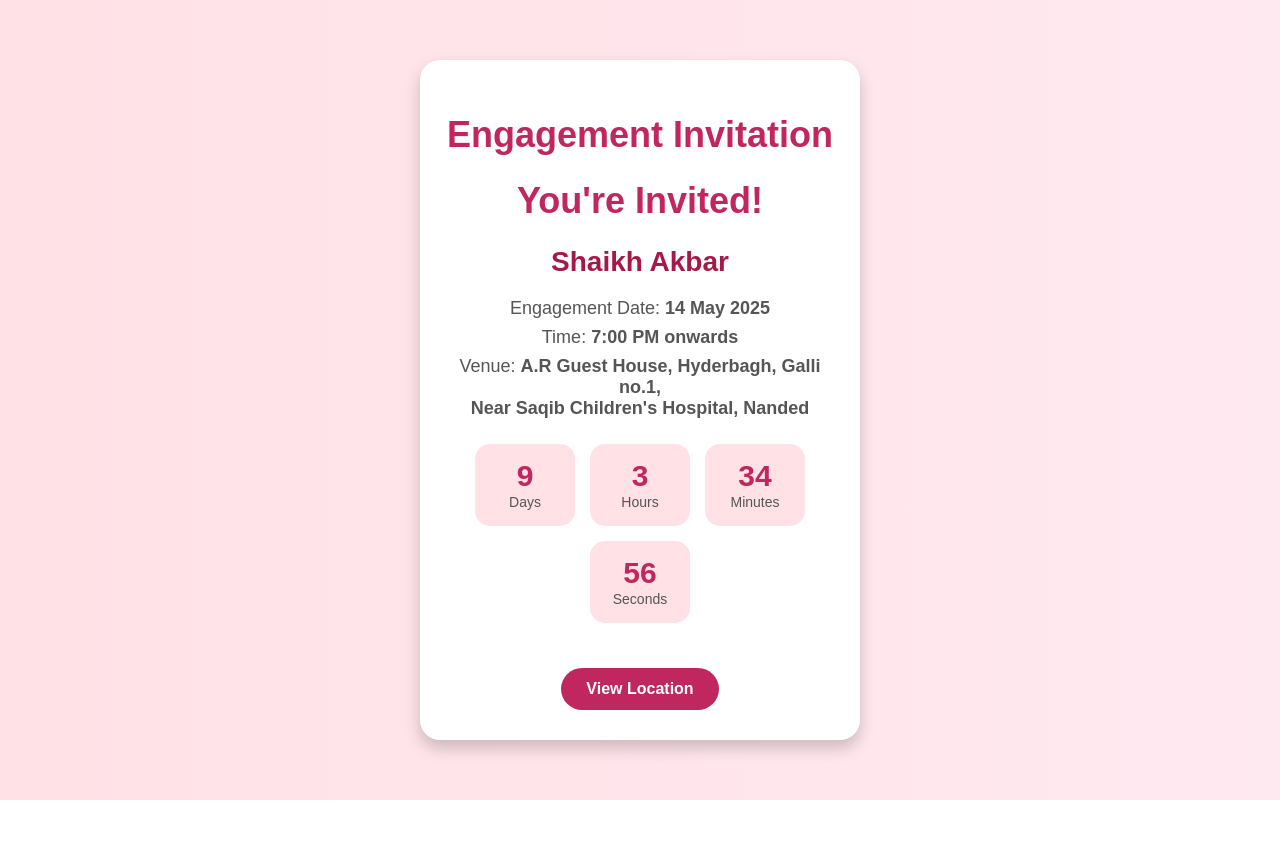
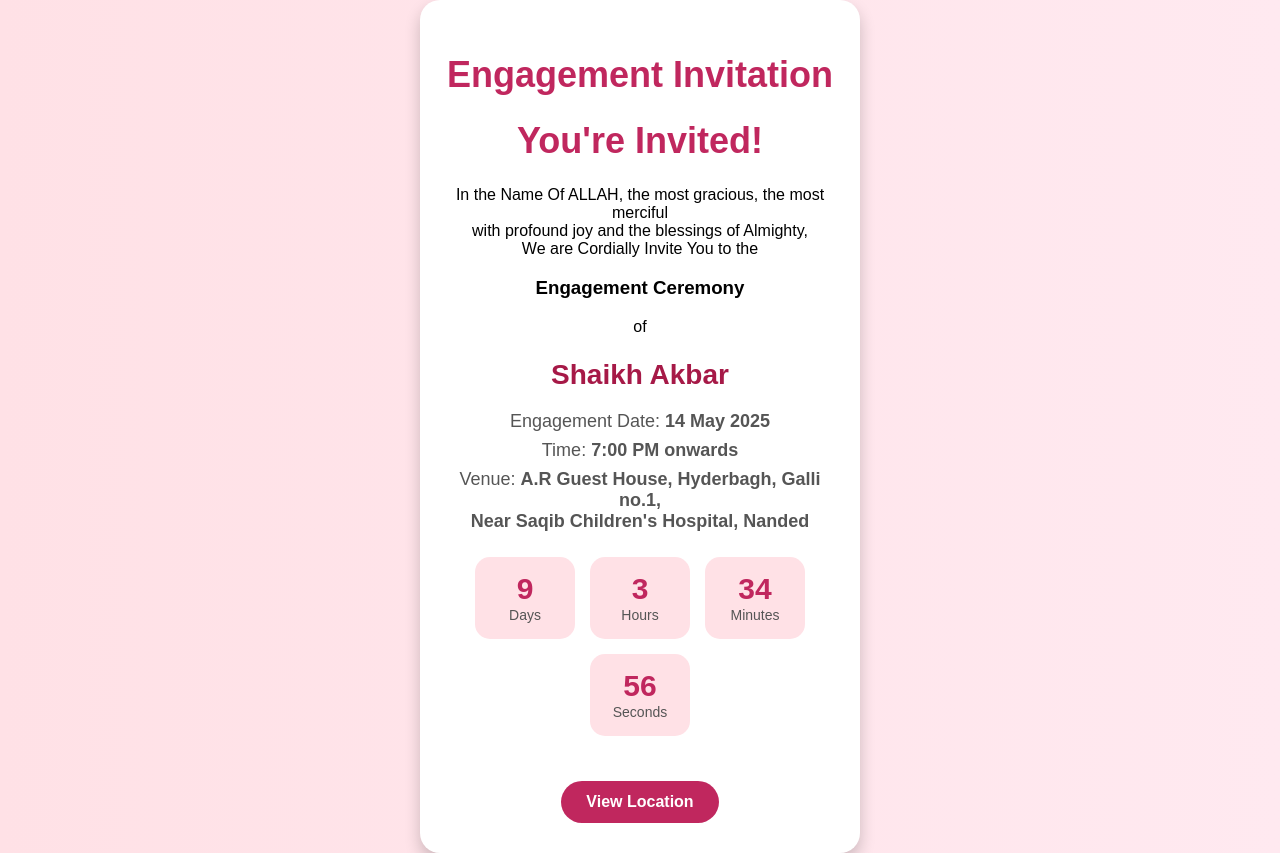
Before and after one commit to Shaikh-Akbar84/Rasam-invitation-, a plain HTML site: page index.html in a window 1280 px wide. Before the commit the page ends 800 px from the top, so only its background shows below. Drawn offline with Linux system fonts and the light colour scheme.

Commit message:
Update index.html

```diff
--- a/index.html
+++ b/index.html
@@ -16,6 +16,10 @@
 
     <h1> Engagement Invitation<h1>
         <h1>You're Invited!</h1>
+        <p>In the Name Of ALLAH, the most gracious, the most merciful <br>
+       with profound joy and the blessings of Almighty,
+        <br> We are Cordially Invite You to the <br>
+        <h3>Engagement Ceremony </h3> of </p>
         <h2>Shaikh Akbar </h2>
 
         <p class="details">Engagement Date: <strong>14 May 2025</strong></p>
```
